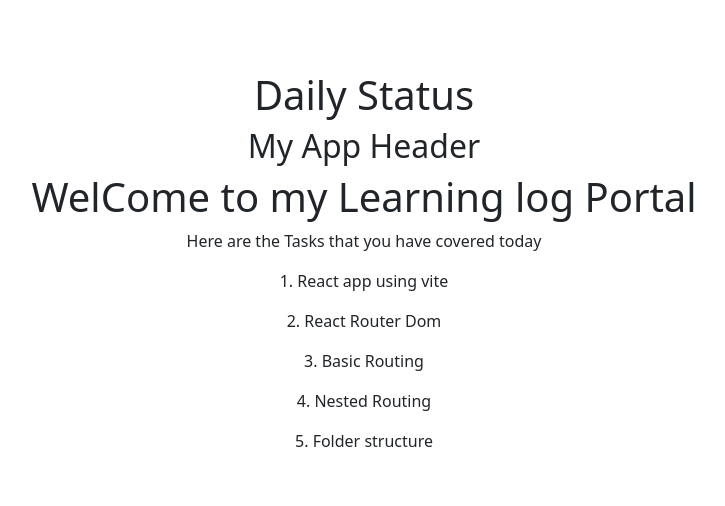
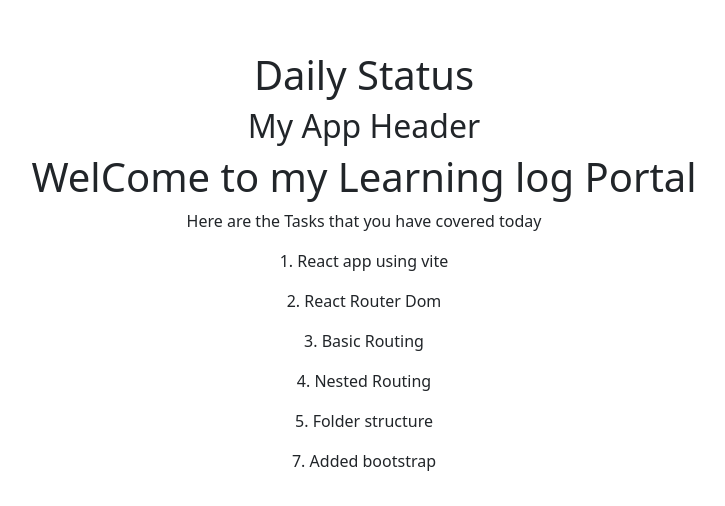
Before and after one commit to Shirisha-Mangali/Git_Practice_Project, a React (Vite) app: page /home in a window 1280 px wide. Shown: the part 130-636 px from the top of the page, without its empty margins (276-1001 px from the left). Built offline with nearby package versions, Linux system fonts and the light colour scheme.

Commit message:
manipulated in main branch for rebase practice

```diff
--- a/src/pages/Home.jsx
+++ b/src/pages/Home.jsx
@@ -12,6 +12,7 @@ const Home =()=>{
                 <p>3. Basic Routing</p>
                 <p>4. Nested Routing</p>
                 <p>5. Folder structure</p>
+                <p>7. Added bootstrap</p>
             </div>
         </div>
         </>
```
